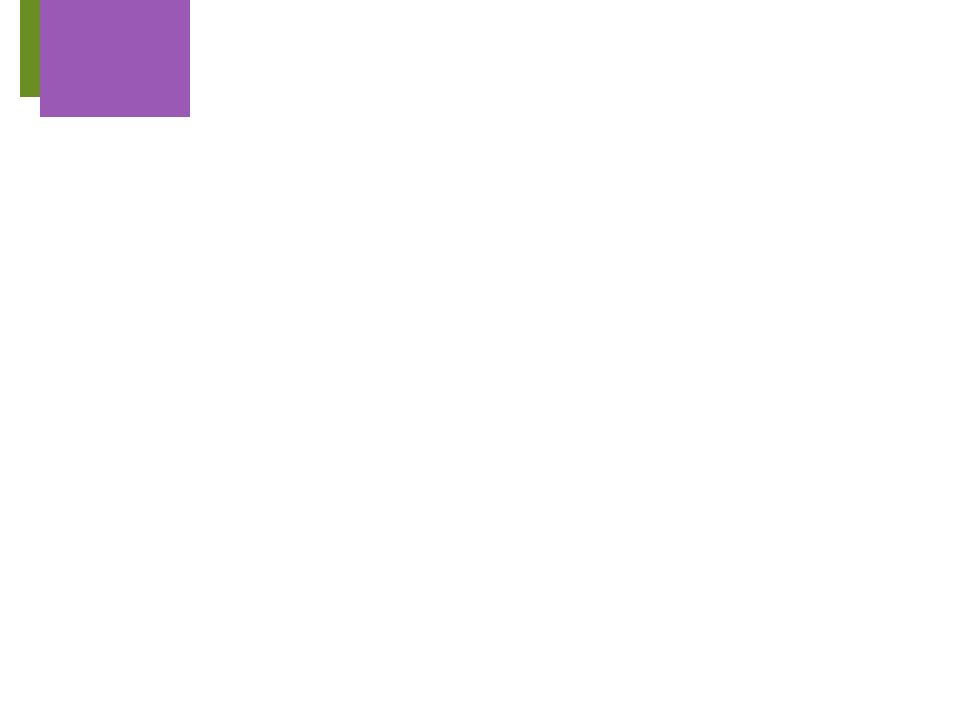
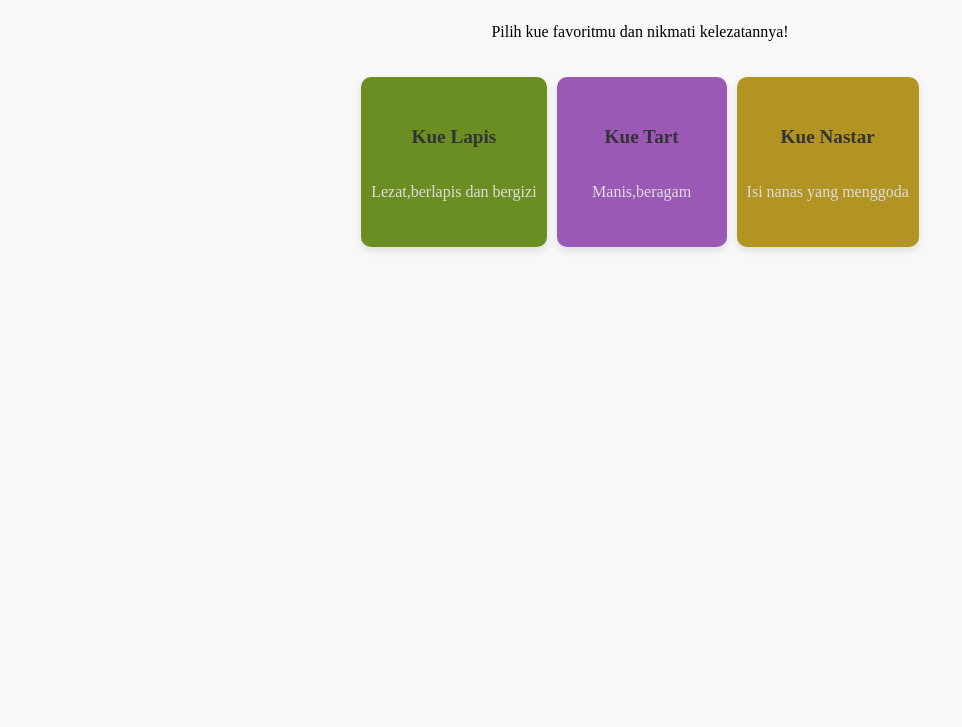
Before and after one commit to Nuzuliarzqi/nuzuliatf22c, a plain HTML site: page index.html in a window 1280 px wide. Shown: the part 73-800 px from the top of the page, without its empty margins (0-962 px from the left). Drawn offline with Linux system fonts and the light colour scheme.

Commit message:
Add files via upload

```diff
--- a/index.html
+++ b/index.html
@@ -1,12 +1,89 @@
 <!DOCTYPE html>
-<html>
+<html lang="en">
+
 <head>
-  <title>Document</title>
+    <meta charset="UTF-8">
+    <meta name="viewport" content="width=device-width, initial-scale=1.0">
+    <title>Landing Page Daftar Kue Kesukaan</title>
+    <style>
+        .container {
+            width: 100%;
+            height: 100vh;
+            display: flex;
+            justify-content: top;
+            align-items: center;
+            flex-direction: column;
+            background-color: #f8f8f8;
+            position: absolute;
+            top: 0;
+            left: 0;
+        }
+
+        .cake-list {
+            display: flex;
+            gap: 10px;
+            margin-top: 20px;
+            position: relative;
+        }
+
+        .cake-item {
+            border-radius: 10px;
+            display: flex;
+            flex-direction: column;
+            align-items: center;
+            justify-content: center;
+            padding: 10px;
+            box-shadow: 0 4px 8px rgba(0, 0, 0, 0.1);
+        }
+
+        .satu {
+            width: 150;
+            height: 150;
+            background-color: #6B8E23;
+            top: 20px;
+            left: 20px;
+        }
+
+        .dua {
+            width: 150px;
+            height: 150px;
+            background-color: #9B59B6;
+            top: 20px;
+            left: 20px;
+        }
+
+        .cake-item h3 {
+            font-size: 1.2rem;
+            color: #333;
+        }
+
+        .cake-item p {
+            font-size: 1rem;
+            color: #dddddd;
+        }
+    </style>
 </head>
+
 <body>
-  <div style="position: absolute; width: 150px; height: 150px; background-color: #6B8E23; top: 20px; left: 20px;" class="satu">
-    <div style="position: absolute; width: 150px; height: 150px; background-color: #9b59b6; top: 20px; left: 20px;" class="dua">
+    <div class="container" style="position: absolute;">
+        <h1>Daftar Kue Kesukaan</h1>
+        <p>Pilih kue favoritmu dan nikmati kelezatannya!</p>
+
+        <div class="cake-list">
+            <div class="cake-item satu">
+                <h3>Kue Lapis</h3>
+                <p>Lezat,berlapis dan bergizi</p>
+            </div>
+            <div class="cake-item dua">
+                <h3>Kue Tart </h3>
+                <p>Manis,beragam</p>
+            </div>
+            <div class="cake-item" style="background-color: #b19421;">
+                <h3>Kue Nastar</h3>
+                <p>Isi nanas yang menggoda</p>
+            </div>
+        </div>
     </div>
-  </div>
 </body>
+
 </html>
```
